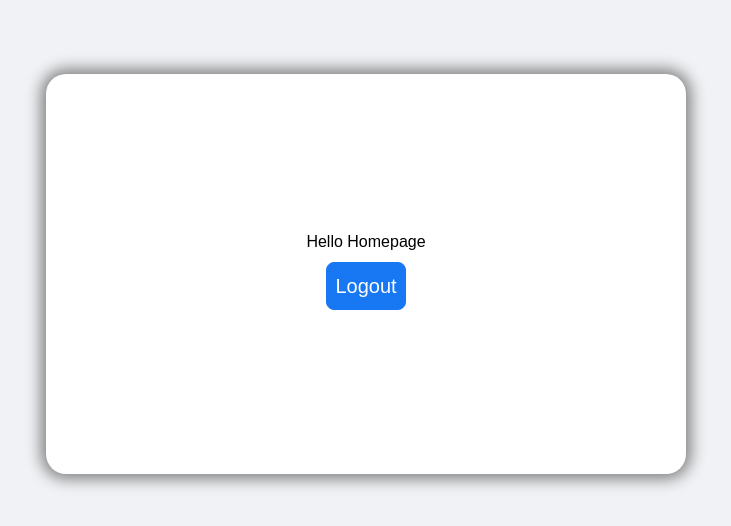
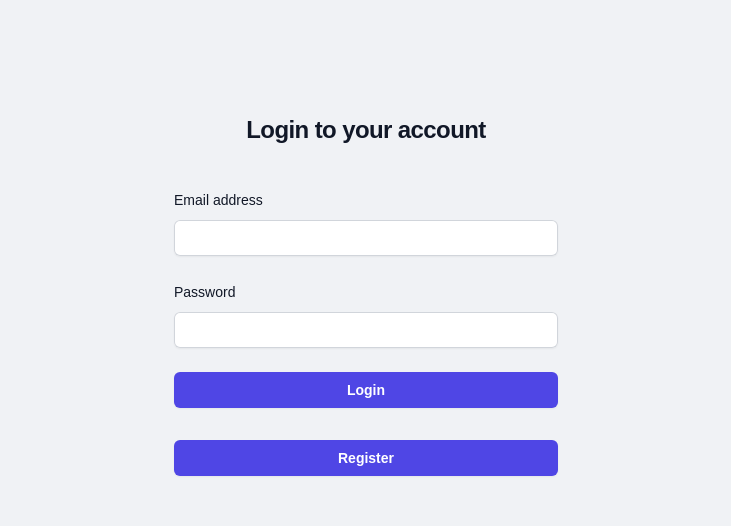
Before and after one commit to TauqeerAhmad5201/fullstack-demo, a React (Create React App) app in the folder frontend/: page / in a window 1280 px wide. Shown: the part 126-652 px from the top of the page, without its empty margins (274-1005 px from the left). Built offline with nearby package versions, Linux system fonts and the light colour scheme.

Commit message:
adding logic for  checking login of an user

```diff
--- a/frontend/src/App.js
+++ b/frontend/src/App.js
@@ -4,17 +4,24 @@ import Register from "./components/Register/Register";
 import Homepage from "./components/Homepage/Homepage";
 import { BrowserRouter as Router } from "react-router-dom";
 import { Routes, Route } from "react-router-dom";
+import { useState } from "react";
 import "./App.css";
 // import { Router } from "express";
 
 export default function App() {
+  const [user, setLoginUser] = useState({})
   return (
     <>
       <div className="App">
         <Router>
           <Routes>
-            <Route exact path="/" element={<Homepage />} />
-            <Route exact path="/login" element={<Login />} />
+            < Route exact path="/" element={
+                user && user._id ?  <Homepage /> : <Login setLoginUser={setLoginUser} />
+
+            } />
+
+
+            <Route exact path="/login" element={<Login setLoginUser={setLoginUser}/>} />
             <Route exact path="/register" element={<Register />} />
           </Routes>
         </Router>
--- a/frontend/src/components/Login/Login.js
+++ b/frontend/src/components/Login/Login.js
@@ -3,11 +3,12 @@ import { useState } from 'react'
 import { useNavigate } from 'react-router-dom';
 import axios from 'axios'
 
-export default function Login() {
+export default function Login({setLoginUser}) {
   const [user, setUser] = useState({
     email: "",
     password: "",
   })
+  let navigate = useNavigate()    // object for useNavigate()
 
   const handleChange = e => {
     const {name, value} = e.target    // name and value we are taking from input field
@@ -19,9 +20,14 @@ export default function Login() {
     const login = (e) => {
       e.preventDefault();
       axios.post("http://localhost:9002/login", user)
-      .then(res => console.log(res))
+      .then(res => {
+        console.log(res)
+        alert(res.data.message)
+        setLoginUser(res.data.user)        // res always contains data as object and then user in it. // now user can be passed to prop of Login
+        navigate('/')
+      })
     }
-    let navigate = useNavigate()
+
 
     const navtoRegister = () => {
       navigate('/register')
@@ -77,7 +83,7 @@ export default function Login() {
             <div >
               <button
                 type="submit"
-                className="flex w-full justify-center rounded-md bg-indigo-600 px-3 py-1.5 text-sm font-semibold leading-6 text-white shadow-sm hover:bg-indigo-500 focus-visible:outline focus-visible:outline-2 focus-visible:outline-offset-2 focus-visible:outline-indigo-600"
+                className="flex w-full justify-center rounded-md bg-indigo-600 px-3 py-1.5 text-sm font-semibold leading-6 text-white shadow-sm hover:bg-indigo-500 focus-visible:outline focus-visible:outline-2 focus-visible:outline-offset-2 focus-visible:outline-indigo-600"  onClick={login}
               >
                 Login
               </button>
```
